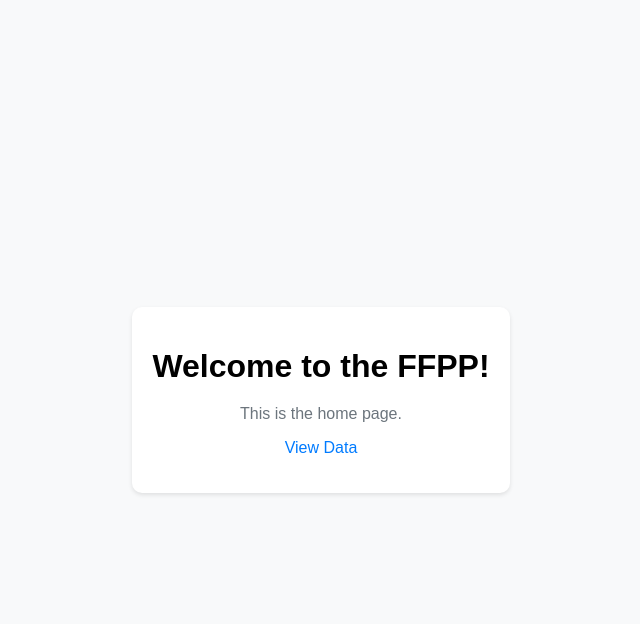
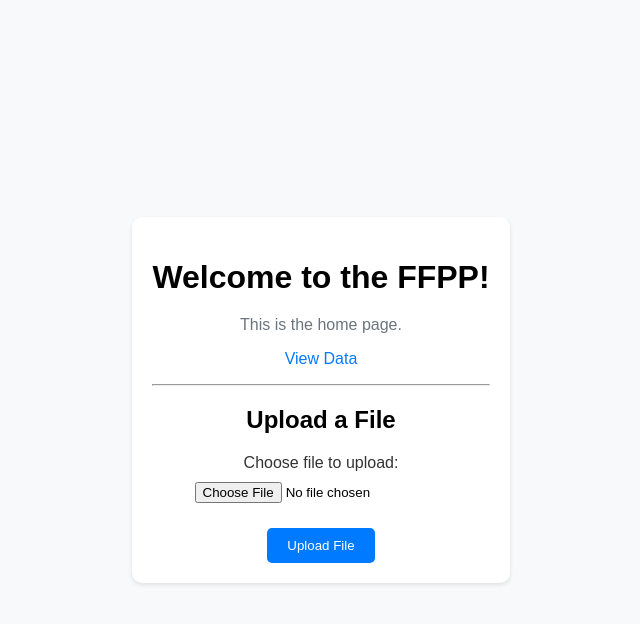
Before and after one commit to Buck0134/FFPP, a Flask app: page / in a window 1280 px wide. Shown: the top 624 px of the page, without its empty margins (319-959 px from the left). Run offline with Flask 3, Linux system fonts and the light colour scheme; parts of the project's set-up code (start-up, migrations or seed data) failed here and were passed over.

Commit message:
Added File Uploading

```diff
--- a/models/statement.py
+++ b/models/statement.py
@@ -5,7 +5,7 @@ from models.transaction import Transaction
 class Statement(me.Document):
     start_date = me.DateTimeField(required=True)
     end_date = me.DateTimeField(required=True)
-    transactions = me.ListField(me.ReferenceField(Transaction), required=True)
+    transactions = me.ListField(me.ReferenceField(Transaction), required=False)
     total_spending = me.DecimalField(required=True, precision=2)
     card = me.ReferenceField('Card', required=False)
 
@@ -13,3 +13,7 @@ class Statement(me.Document):
 
     def calculate_total_spending(self):
         self.total_spending = sum(transaction.amount_usd for transaction in self.transactions)
+
+    @classmethod
+    def clear_statements(cls):
+        cls.objects.delete()
--- a/run.py
+++ b/run.py
@@ -1,4 +1,7 @@
 from service.app import app
+from models.card import Card  # Import the Card model
+from database.connection import client  # Ensure the database connection is established
 
 if __name__ == '__main__':
+    Card.hardcode_cards()
     app.run(debug=True)
--- a/service/app.py
+++ b/service/app.py
@@ -1,5 +1,7 @@
 import sys
 import os
+import pandas as pd
+from datetime import datetime
 from flask import Flask, request, jsonify, render_template
 
 # Add the path to the `database` and `models` directories to the Python path
@@ -8,7 +10,10 @@ sys.path.append(os.path.abspath(os.path.join(os.path.dirname(__file__), '../data
 sys.path.append(os.path.abspath(os.path.join(os.path.dirname(__file__), '../models')))
 
 from models.card import Card  # Import the Card model
+from models.statement import Statement  # Import the Statement model
+from models.transaction import Transaction  # Import the Transaction model
 from database.connection import client  # Ensure the database connection is established
+
 
 app = Flask(__name__)
 
@@ -41,3 +46,86 @@ def get_cards():
     cards = Card.objects()
     cards_list = [{"name": card.name, "cardholder_name": card.cardholder_name} for card in cards]
     return jsonify(cards_list)
+
+def load_data(file_path):
+    # Convert .xlsx to .csv if needed
+    if file_path.endswith('.xlsx'):
+        file_path = convert_xlsx_to_csv(file_path)
+
+    # Extract card details from file name
+    file_name = os.path.basename(file_path)
+    card_name, date_str = file_name.replace('.csv', '').split('-', 1)
+    # Find or create the card
+    card = Card.objects(name=card_name).first()
+    # Read the CSV file
+    data = pd.read_csv(file_path)
+
+    # Create transactions
+    transactions = []
+    for _, row in data.iterrows():
+        transaction = Transaction(
+            transaction_date=datetime.strptime(row['Date'], '%m/%d/%Y'),
+            description=row['Description'],
+            amount_usd=row['Amount'],
+            merchant=row.get('Merchant', ''),
+            category=row.get('Category', ''),
+            clearing_date=None,
+            purchased_by=None,
+            card=card  # Will be linked later
+        )
+        transaction.save()
+        transactions.append(transaction)
+
+    # Determine statement start and end dates
+    statement_start_date = transactions[0].transaction_date
+    statement_end_date = transactions[-1].transaction_date
+
+    # Create and save a statement
+    statement = Statement(
+        start_date=statement_start_date,
+        end_date=statement_end_date,
+        transactions=transactions,
+        total_spending=0  # Initial value, will be calculated
+    )
+    statement.calculate_total_spending()
+    statement.save()
+
+    # Link transactions to the statement
+    for transaction in transactions:
+        transaction.statement = statement
+        transaction.save()
+
+    card.statements.append(statement)
+
+    card.save()
+
+    # Link statement to the card
+    statement.card = card
+    statement.save()
+    print(statement)
+    return card.calculate_total_spending()
+
+@app.route('/upload', methods=['POST'])
+def upload_file():
+    if 'file' not in request.files:
+        return jsonify({"error": "No file part"}), 400
+
+    file = request.files['file']
+    if file.filename == '':
+        return jsonify({"error": "No selected file"}), 400
+
+    if file and (file.filename.endswith('.csv') or file.filename.endswith('.xlsx')):
+        file_path = os.path.join('/tmp', file.filename)
+        file.save(file_path)
+
+        try:
+            total_spending = load_data(file_path)
+            return jsonify({"message": "Data loaded successfully", "total_spending": total_spending}), 200
+        except Exception as e:
+            print(str(e))
+            return jsonify({"error": str(e)}), 500
+    else:
+        return jsonify({"error": "Unsupported file type"}), 400
+
+if __name__ == '__main__':
+    app.run(debug=True)
--- /dev/null
+++ b/service/exceptions.py
@@ -0,0 +1,3 @@
+class CardNOTFoundError(Exception):
+    """Exception raised for errors during data processing."""
+    print('Card Not Found')
--- a/service/static/css/styles.css
+++ b/service/static/css/styles.css
@@ -17,7 +17,7 @@ body {
     box-shadow: 0 2px 4px rgba(0,0,0,0.1);
 }
 
-h1 {
+h1, h2 {
     margin-bottom: 20px;
 }
 
@@ -33,3 +33,51 @@ a {
 a:hover {
     text-decoration: underline;
 }
+
+.form-group {
+    margin-bottom: 20px;
+}
+
+label {
+    display: block;
+    margin-bottom: 5px;
+    color: #333;
+}
+
+input[type="file"] {
+    padding: 5px;
+}
+
+button {
+    background-color: #007bff;
+    color: white;
+    padding: 10px 20px;
+    border: none;
+    border-radius: 5px;
+    cursor: pointer;
+}
+
+button:hover {
+    background-color: #0056b3;
+}
+
+#message {
+    margin-top: 20px;
+    padding: 10px;
+    border-radius: 5px;
+    display: none;
+}
+
+#message.success {
+    background-color: #d4edda;
+    color: #155724;
+}
+
+#message.error {
+    background-color: #f8d7da;
+    color: #721c24;
+}
+
+.hidden {
+    display: none;
+}
--- a/service/templates/index.html
+++ b/service/templates/index.html
@@ -11,6 +11,39 @@
         <h1>Welcome to the FFPP!</h1>
         <p>This is the home page.</p>
         <p><a href="/data">View Data</a></p>
+
+        <hr>
+
+        <h2>Upload a File</h2>
+        <form id="uploadForm" action="/upload" method="post" enctype="multipart/form-data">
+            <div class="form-group">
+                <label for="file">Choose file to upload:</label>
+                <input type="file" id="file" name="file" required>
+            </div>
+            <button type="submit">Upload File</button>
+        </form>
+        <div id="message" class="hidden"></div>
     </div>
+
+    <script>
+        document.getElementById('uploadForm').onsubmit = function(event) {
+            event.preventDefault();
+            var formData = new FormData(this);
+            var xhr = new XMLHttpRequest();
+            xhr.open("POST", this.action, true);
+            xhr.onload = function () {
+                var messageDiv = document.getElementById('message');
+                if (xhr.status === 200) {
+                    messageDiv.textContent = 'File uploaded successfully';
+                    messageDiv.classList.add('success');
+                } else {
+                    messageDiv.textContent = 'Error uploading file: ' + xhr.responseText;
+                    messageDiv.classList.add('error');
+                }
+                messageDiv.classList.remove('hidden');
+            };
+            xhr.send(formData);
+        };
+    </script>
 </body>
 </html>
```
Also changed, not shown: database/load.py (+24 -14 lines), main.py (+3 -6 lines), models/card.py (+12 -8 lines), models/transaction.py (+7 -3 lines), requirements.txt (+9 -0 lines).
